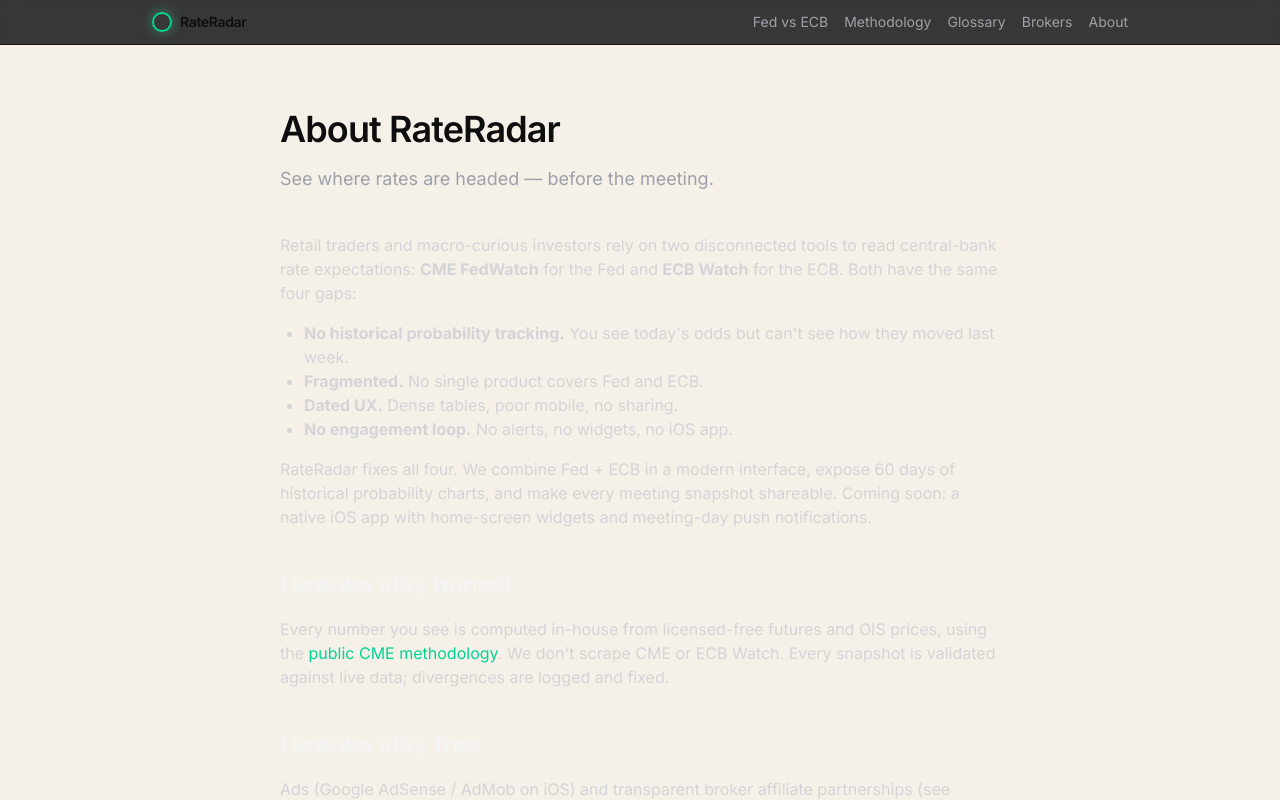
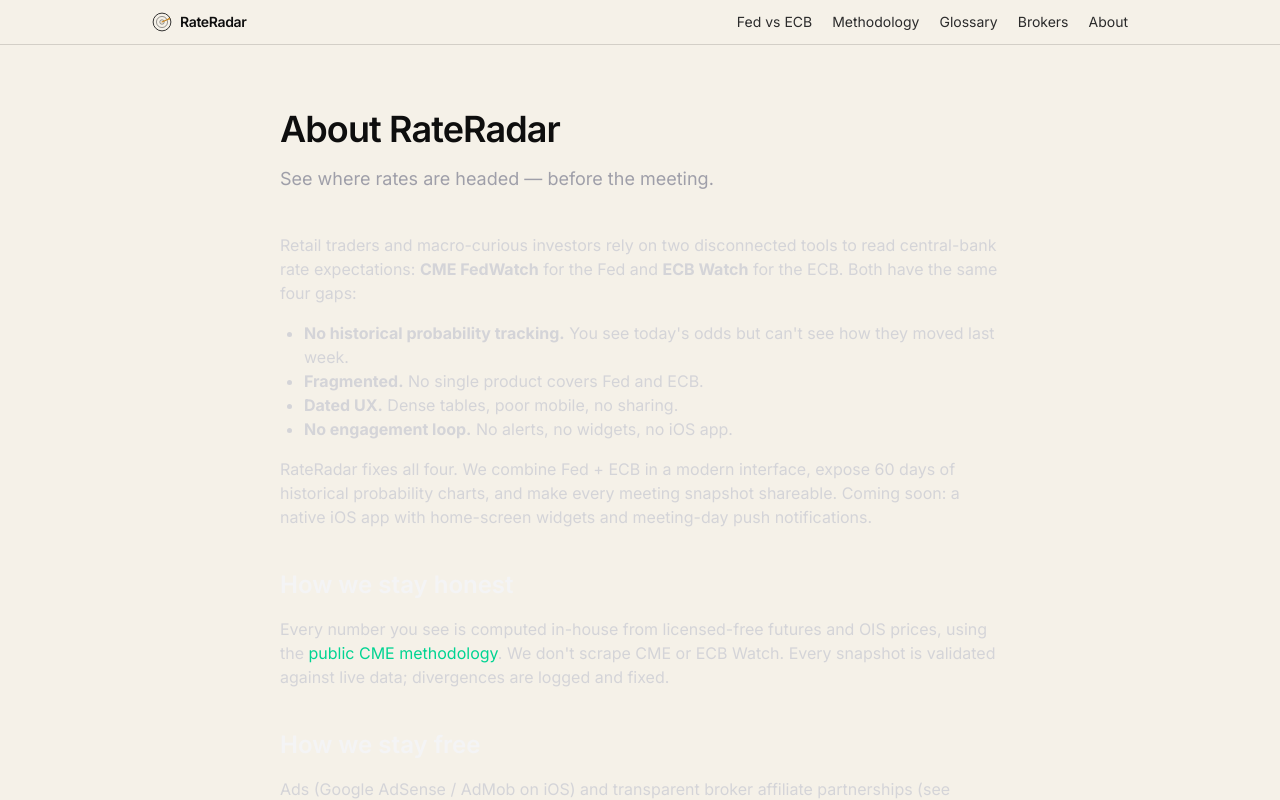
Before and after one commit to lawoflarge/rateradar, a Next.js app in the folder apps/web/: page /about in a window 1280 px wide. Shown: the top 800 px of the page. Built offline with nearby package versions, Linux system fonts and the light colour scheme.

Commit message:
feat(web): Wire Room NavBar with BrandMark

```diff
--- a/apps/web/src/components/NavBar.tsx
+++ b/apps/web/src/components/NavBar.tsx
@@ -1,4 +1,5 @@
 import Link from "next/link";
+import { BrandMark } from "./BrandMark";
 
 const LINKS = [
   { href: "/", label: "Dashboard" },
@@ -11,22 +12,18 @@ const LINKS = [
 
 export function NavBar() {
   return (
-    <nav className="sticky top-0 z-30 border-b border-zinc-900 bg-zinc-950/80 backdrop-blur">
+    <nav className="sticky top-0 z-30 border-b border-ink/15 bg-cream/95 backdrop-blur">
       <div className="mx-auto flex max-w-5xl items-center justify-between gap-4 px-6 py-3">
         <Link href="/" className="flex items-center gap-2">
-          <div
-            aria-hidden
-            className="h-5 w-5 rounded-full border-2 border-emerald-400"
-            style={{ boxShadow: "0 0 12px rgba(52, 211, 153, 0.5)" }}
-          />
-          <span className="text-sm font-semibold tracking-tight">RateRadar</span>
+          <BrandMark size="sm" />
+          <span className="text-sm font-semibold tracking-tight text-ink">RateRadar</span>
         </Link>
-        <div className="flex flex-wrap items-center gap-4 text-sm text-zinc-400">
+        <div className="flex flex-wrap items-center gap-5 text-sm text-ink-soft">
           {LINKS.filter((l) => l.href !== "/").map((l) => (
             <Link
               key={l.href}
               href={l.href}
-              className="hover:text-emerald-400"
+              className="hover:text-cut transition-colors"
             >
               {l.label}
             </Link>
```
